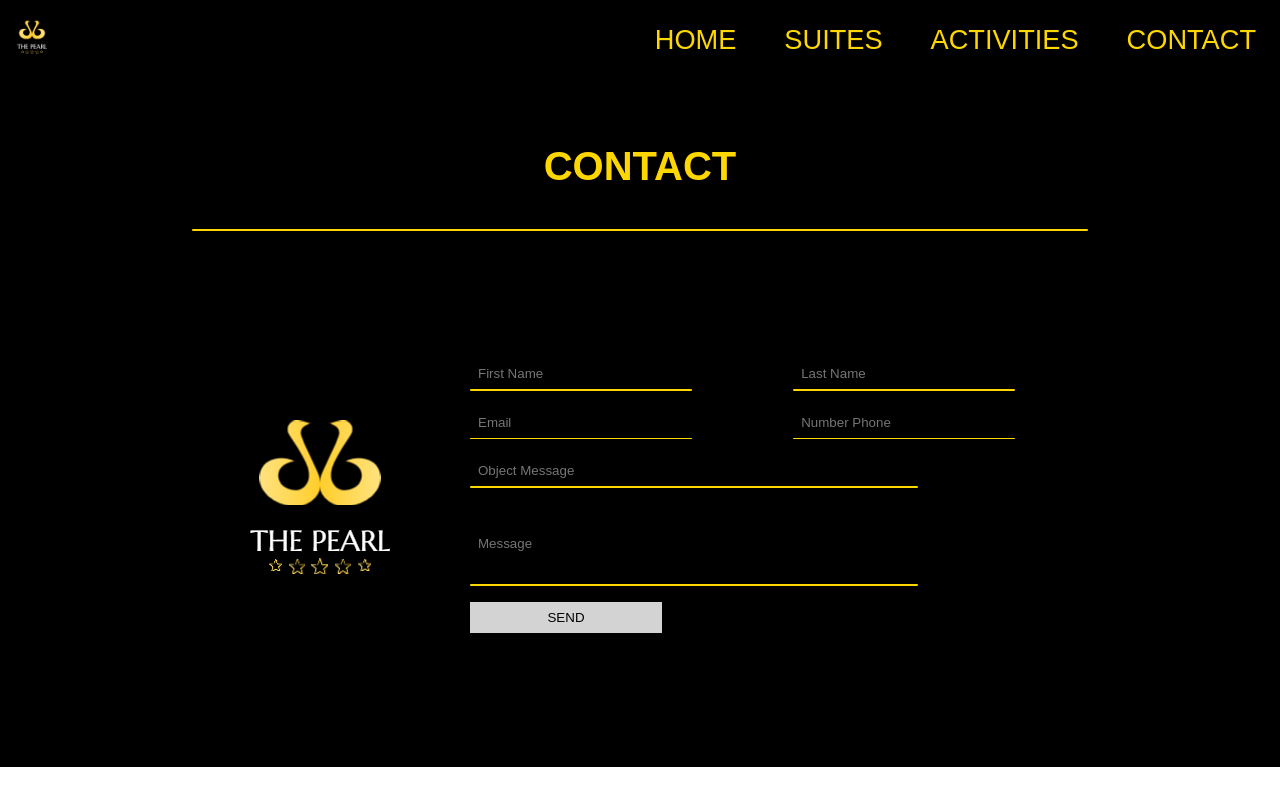
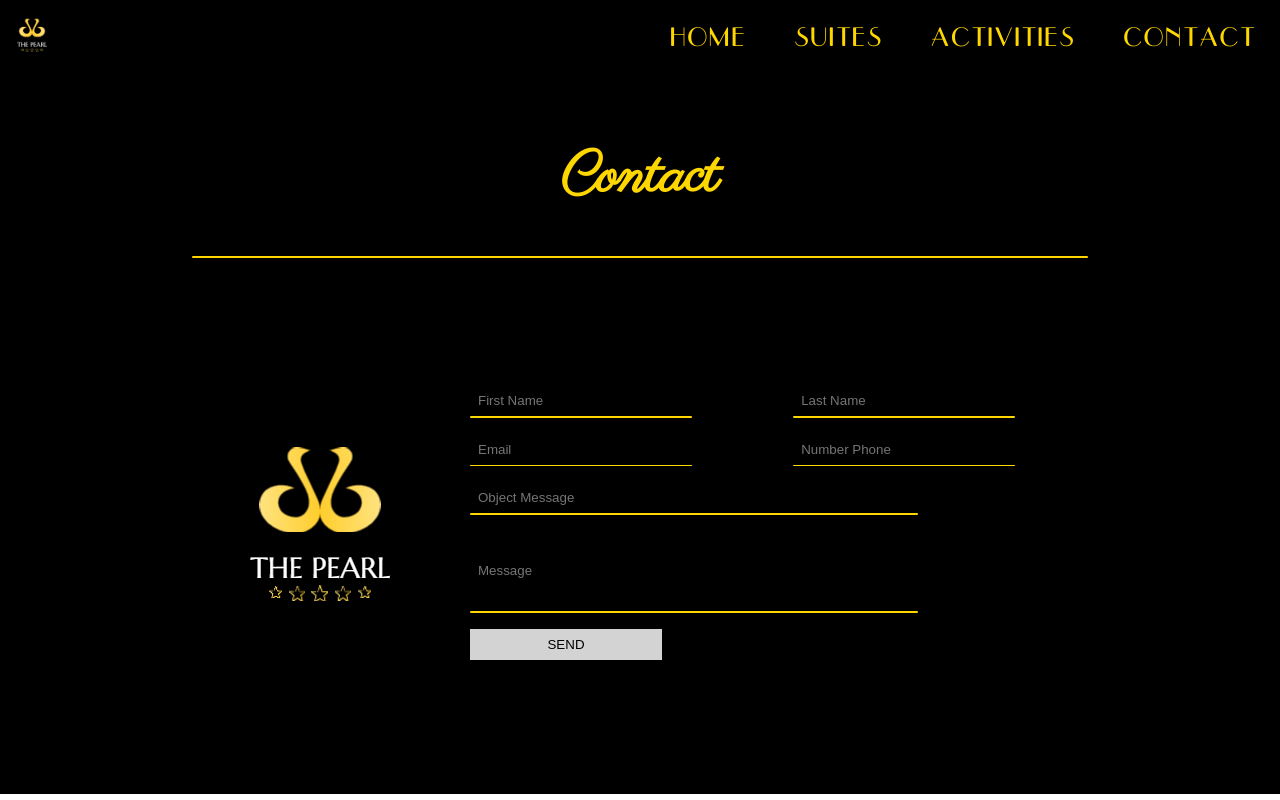
Before and after one commit to EpicRelax/ThePearl, a PHP site: page /assets/lib/Contact/contact.html in a window 1280 px wide. Run offline with PHP 8.4, Linux system fonts and the light colour scheme.

Commit message:
Font contact

```diff
--- a/assets/lib/Contact/contact.css
+++ b/assets/lib/Contact/contact.css
@@ -1,8 +1,16 @@
+@font-face {
+    font-family: "paris";
+    src: url(../../font/Parisish.ttf);
+}
+
+@font-face {
+    font-family: "parisienne";
+    src: url(../../font/Parisienne-Regular.ttf);
+}
+
 body, ul, li {
     margin: 0;
     padding: 0;
-    font-family: 'Fira Sans', sans-serif;
-
 }
 
 header nav {
@@ -31,6 +39,7 @@ header nav ul a {
     font-size: 1.7rem;
     color: gold;
     text-decoration: none;
+    font-family: 'paris', sans-serif;
 }
 
 header nav ul a:hover {
@@ -45,8 +54,9 @@ header nav ul a:hover {
     margin: 0;
     padding: 4rem 0 2rem 0;
     color: gold;
-    font-size: 2.5rem;
+    font-size: 3.5rem;
     text-align: center;
+    font-family: "parisienne";
 }
 
 #contact hr {
--- a/assets/lib/Contact/contact.html
+++ b/assets/lib/Contact/contact.html
@@ -35,7 +35,7 @@
     </header>
     <main>
         <section id="contact">
-            <h2>CONTACT</h2>
+            <h2>Contact</h2>
             <hr>
             <div id="formContact">
                 <div id="contactImg">
```
Also changed, not shown: assets/css/style.css (+5 -2 lines).
